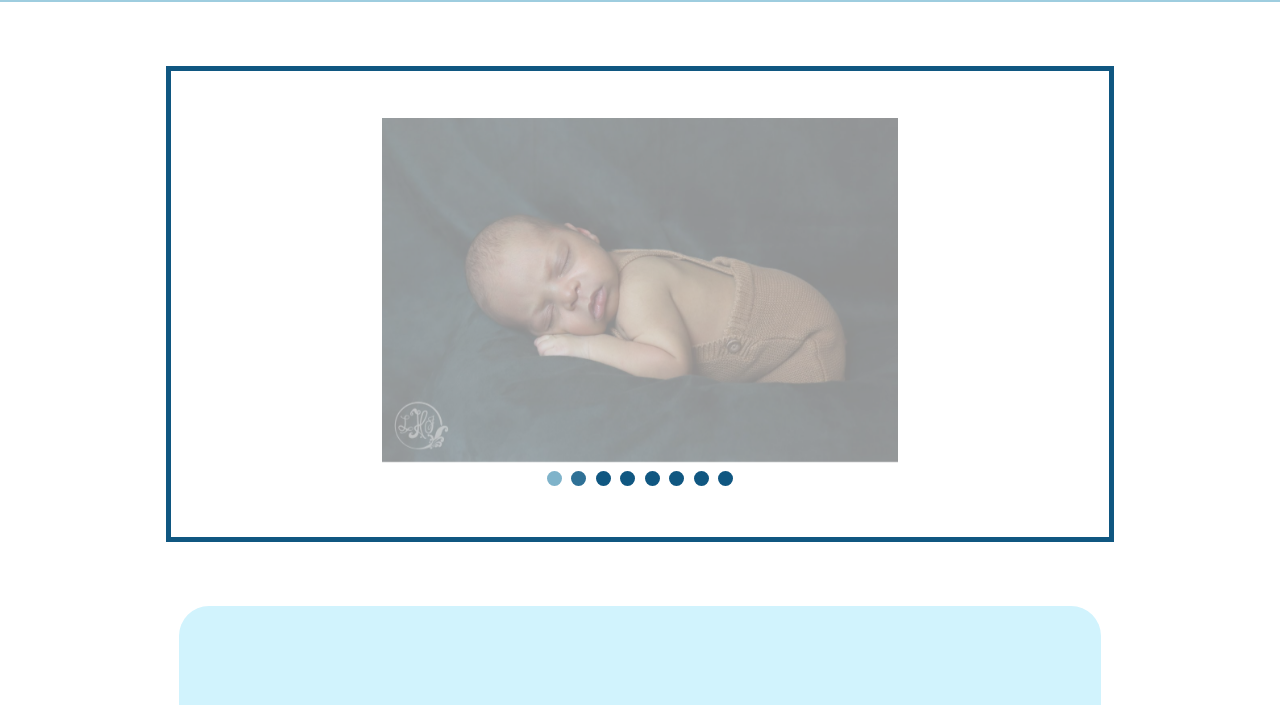
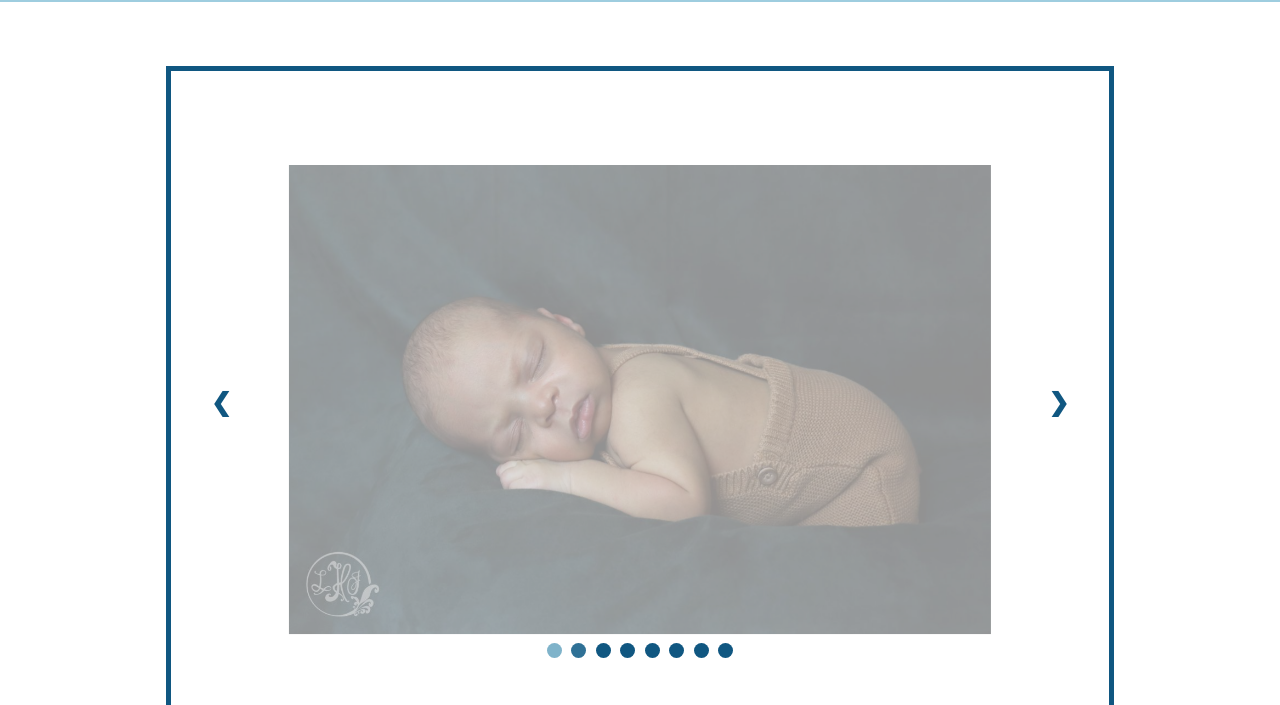
Before and after one commit to ljhilgenhold/ljhphotography, a plain HTML site: page index.html in a window 1280 px wide. Shown: the part 544-1249 px from the top of the page. Drawn offline with Linux system fonts and the light colour scheme.

Commit message:
fix auto slideshow with manual functions

```diff
--- a/css/ljhphotostylesnew.css
+++ b/css/ljhphotostylesnew.css
@@ -119,10 +119,11 @@ h1 {
     margin: 5%;
   }
 
-  .slideshow {
+  .slideshow-container {
 
     margin:auto;
     max-width: 75%;
+    overflow: hidden;
     position: relative;
     padding: 10%;
   }
--- a/index.html
+++ b/index.html
@@ -38,10 +38,9 @@
         </nav>
     </div>
 
+    <!--SLIDESHOW GALLERY-->
     <section id=slideshow>
-        <div class="slideshow">
-        <!--SLIDESHOW GALLERY-->
-
+        <div class="slideshow-container">
             <div class="slideimages fade">
                 <img src="images/solo sessions/FB-web-4.jpg" alt="Mirror reflection photo of young woman eating a strawberry" style="width:100%">
             </div>
@@ -74,9 +73,10 @@
                 <img src="images/newborn sessions/BabyRiver2.jpg" alt="Baby in black and white" style="width:100%">
             </div>
 
+
         <!--NEXT AND BACK BUTTONS-->
-            <!-- <a class="prev" onclick="plusSlides(-1)">&#10094;</a>
-            <a class="next" onclick="plusSlides(1)">&#10095;</a> -->
+            <a class="prev" onclick="plusSlides(-1)">&#10094;</a>
+            <a class="next" onclick="plusSlides(1)">&#10095;</a>
 
         <!--DOTS-->
             <div style="text-align:center">
--- a/scripts/ljhphotojs.js
+++ b/scripts/ljhphotojs.js
@@ -5,41 +5,47 @@
             function closeNav() {
             document.getElementById("navigationpanel").style.width = "0";
             }
+
         //Slideshow JavaScript
+           (function () {
   let slideIndex = 1;
+  let slideTimer;
+
   showSlides(slideIndex);
 
-            // // Next/previous controls
-            // function plusSlides(n) {
-            // showSlides(slideIndex += n);
-            // }
+  // Expose these globally so HTML can call them
+  window.plusSlides = function(n) {
+    clearTimeout(slideTimer);
+    showSlides(slideIndex += n);
+  }
 
-            // Thumbnail image controls
-            function currentSlide(n) {
+  window.currentSlide = function(n) {
+    clearTimeout(slideTimer);
     showSlides(slideIndex = n);
   }
 
-
-            //Image slides
-
   function showSlides(n) {
     let i;
-            let slides = document.getElementsByClassName("slideimages");
-            let dots = document.getElementsByClassName("dot");
+    const slides = document.getElementsByClassName("slideimages");
+    const dots = document.getElementsByClassName("dot");
+
+    if (n > slides.length) { slideIndex = 1; }
+    if (n < 1) { slideIndex = slides.length; }
+
     for (i = 0; i < slides.length; i++) {
       slides[i].style.display = "none";
     }
-            if (slideIndex > slides.length) {slideIndex = 1}
-            if (slideIndex < 1) {slideIndex = slides.length}
+
     for (i = 0; i < dots.length; i++) {
       dots[i].className = dots[i].className.replace(" active", "");
     }
-            slides[slideIndex-1].style.display = "block";
-            dots[slideIndex-1].className += " active";
 
-            slideIndex++;
-            setTimeout(showSlides, 5000); // Change image every 5 seconds
+    slides[slideIndex - 1].style.display = "block";
+    dots[slideIndex - 1].className += " active";
+
+    slideTimer = setTimeout(() => showSlides(++slideIndex), 5000);
   }
+})();
 
 
 
```
Lines whose indentation alone changed are shown as unchanged.
